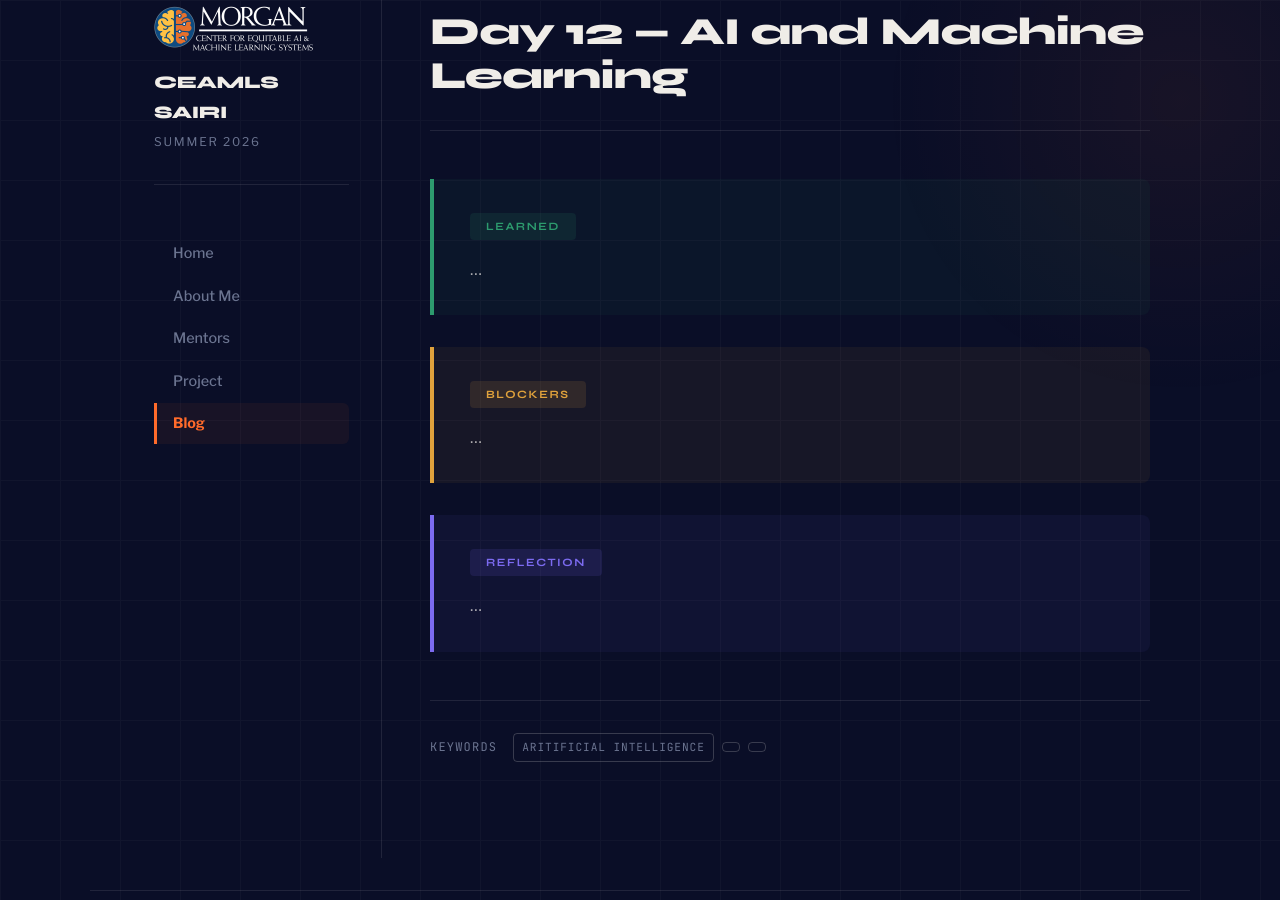
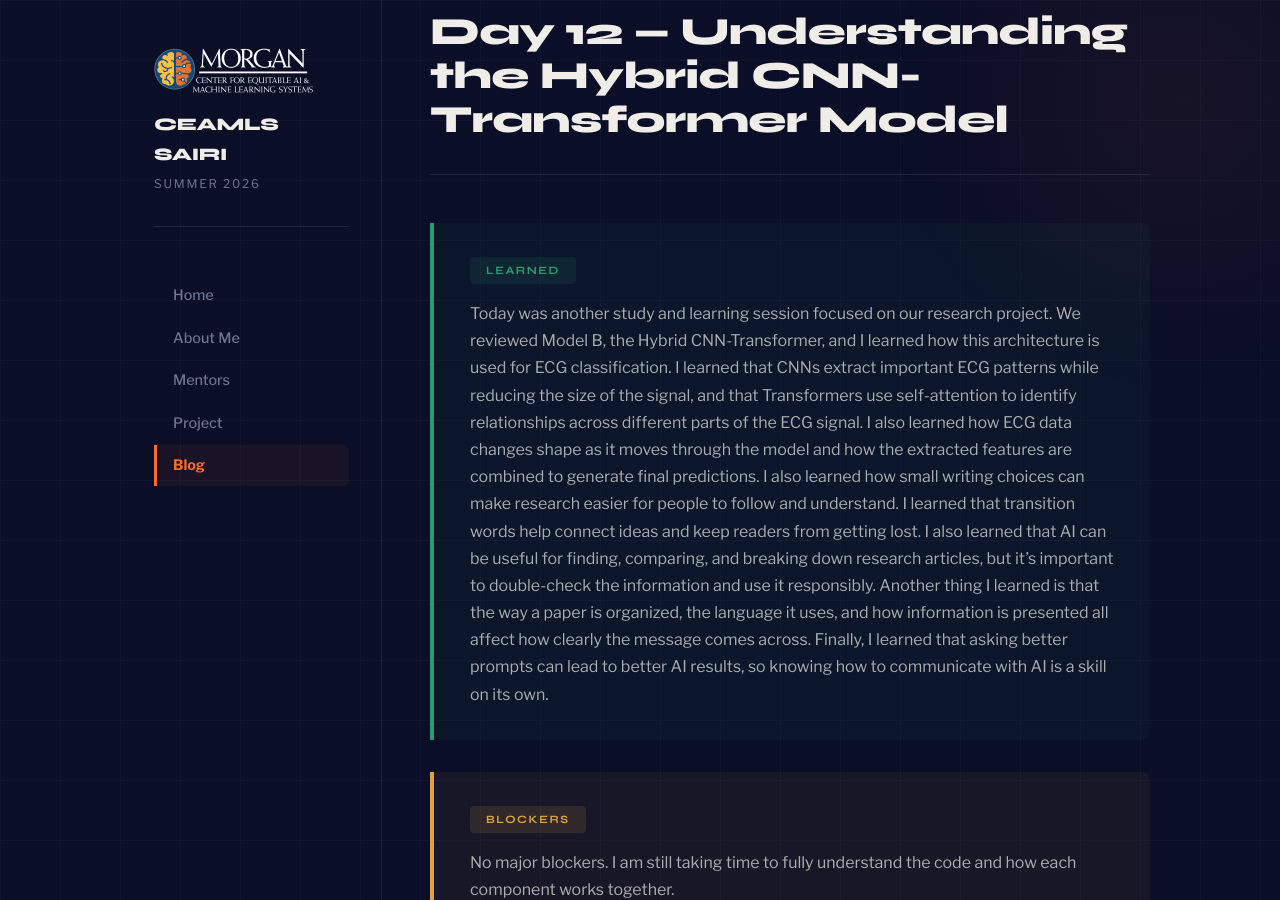
Before and after one commit to stephanieegwuchukwu-ai/stephanieegwuchukwu-aiceamls26.github.io, a Jekyll site: the page built from _posts/2026-06-10-day-12.md, in a window 1280 px wide and 900 px high, scrolled down 202 px. Built offline with Jekyll 4.4.1, drawn with Linux system fonts in a browser that asks for light colours; some of the changed text lies outside the part shown.

Commit message:
Update 2026-06-10-day-12.md

```diff
--- a/_posts/2026-06-10-day-12.md
+++ b/_posts/2026-06-10-day-12.md
@@ -1,17 +1,17 @@
 ---
 layout: post
-title: "Day 12 — AI and Machine Learning"
+title: "Day 12 — Understanding the Hybrid CNN-Transformer Model"
 date: 2026-06-10
 permalink: /day12.html
 tags: ["Aritificial Intelligence", "", ""]
 
 what_i_learned: |
-  ...
+  Today was another study and learning session focused on our research project. We reviewed Model B, the Hybrid CNN-Transformer, and I learned how this architecture is used for ECG classification. I learned that CNNs extract important ECG patterns while reducing the size of the signal, and that Transformers use self-attention to identify relationships across different parts of the ECG signal. I also learned how ECG data changes shape as it moves through the model and how the extracted features are combined to generate final predictions. I also learned how small writing choices can make research easier for people to follow and understand. I learned that transition words help connect ideas and keep readers from getting lost. I also learned that AI can be useful for finding, comparing, and breaking down research articles, but it’s important to double-check the information and use it responsibly. Another thing I learned is that the way a paper is organized, the language it uses, and how information is presented all affect how clearly the message comes across. Finally, I learned that asking better prompts can lead to better AI results, so knowing how to communicate with AI is a skill on its own.
 
 blockers: |
- ...
+  No major blockers. I am still taking time to fully understand the code and how each component works together.
 
 reflection: |
- ...
+ Today was also just a really study-filled session. I enjoyed the ChatGPT image prompt activity we created. It showed me how much information AI can remember and infer from previous interactions. It was interesting and made me more aware of AI capabilities before going into the research lab.
 
 ---
```
